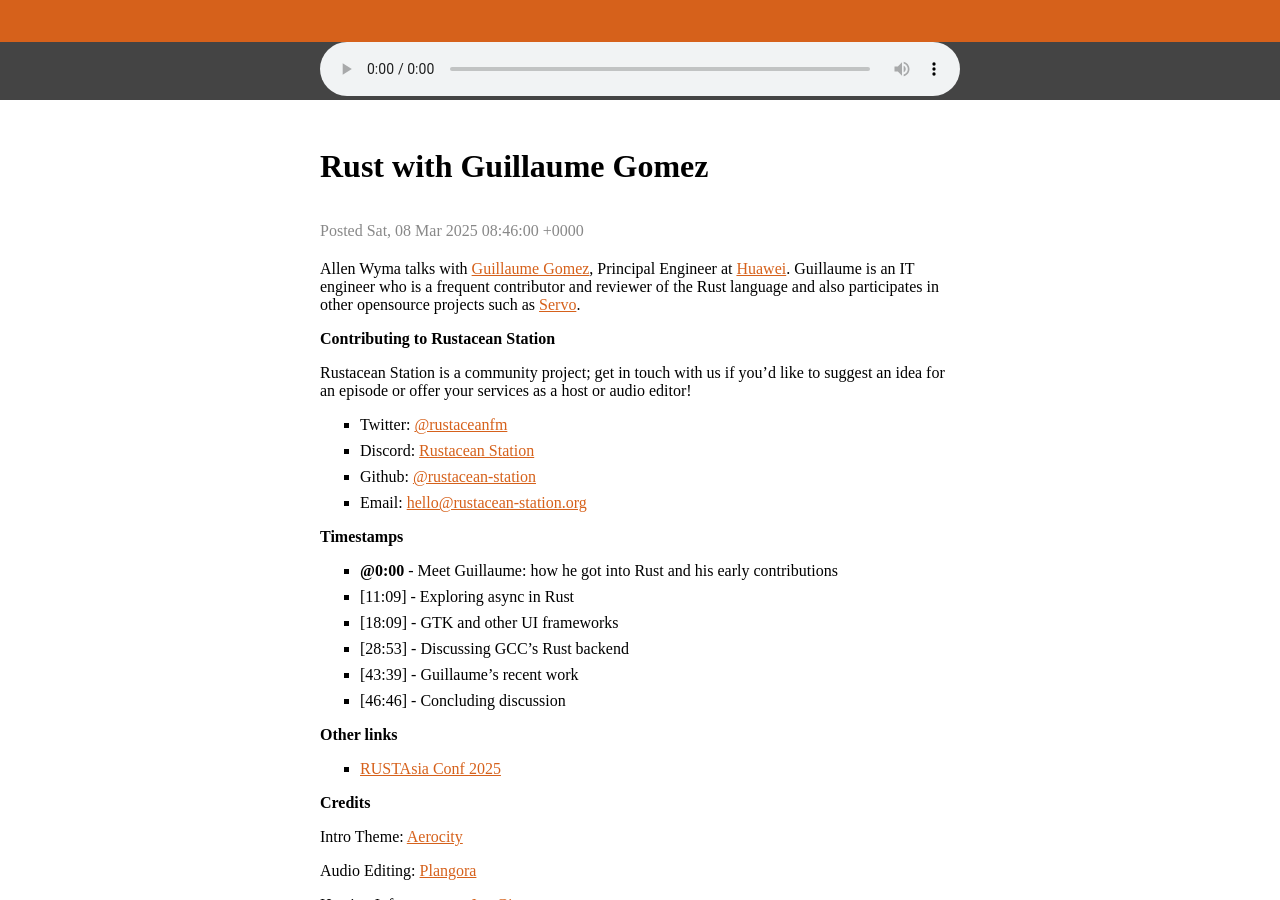
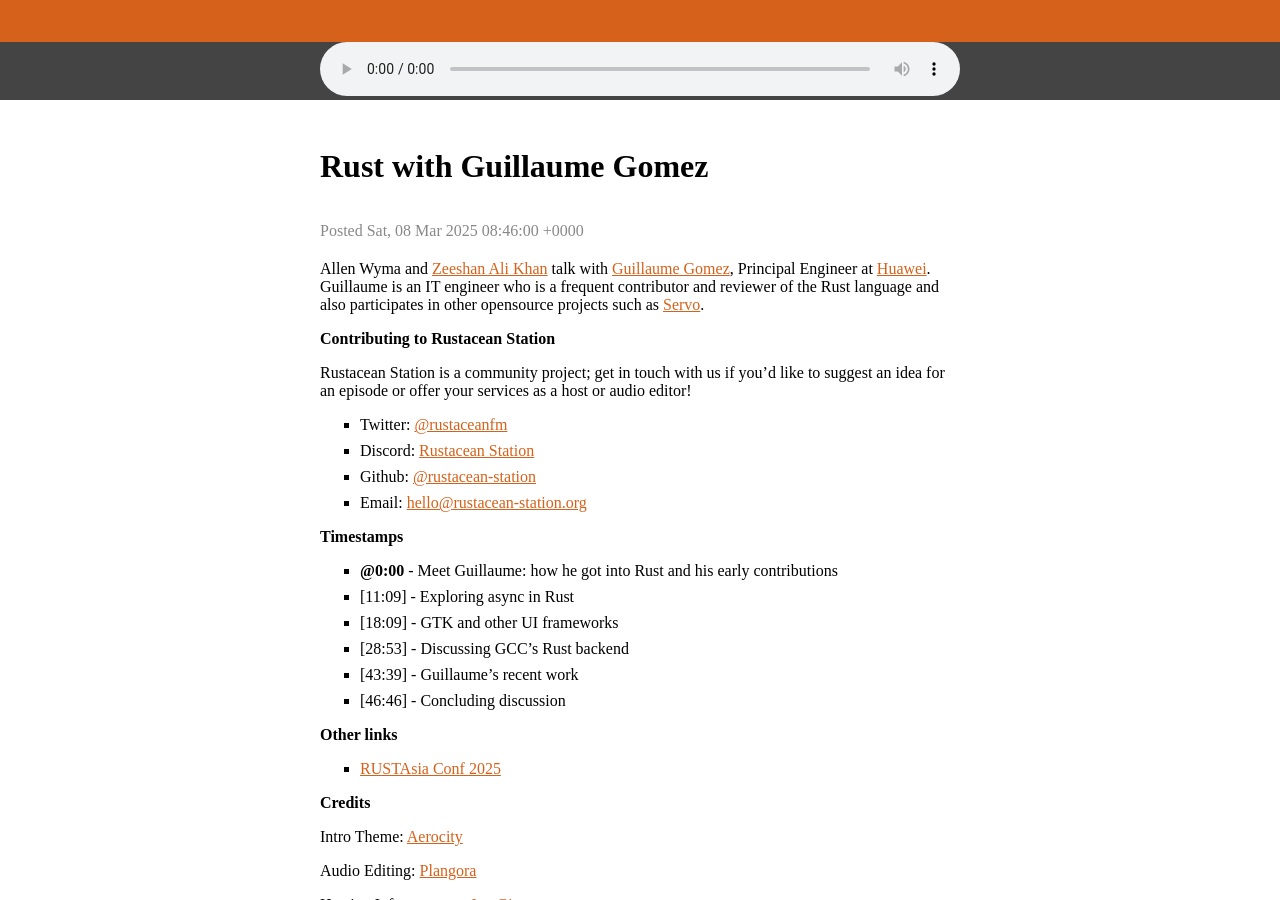
Before and after one commit to rustacean-station/rustacean-station.org, a Jekyll site: the page built from _episodes/interviews/2025-03-08-guillaume-gomez.md, in a window 1280 px wide and 900 px high, scrolled down 403 px. Built offline with Jekyll 4.4.1, drawn with Linux system fonts in a browser that asks for light colours.

Commit message:
add missing host info (#294)
Co-authored-by: Allen Wyma <>

```diff
--- a/_episodes/interviews/2025-03-08-guillaume-gomez.md
+++ b/_episodes/interviews/2025-03-08-guillaume-gomez.md
@@ -6,7 +6,7 @@
 length: "73251810"
 #reddit: (leave blank on initial publish, amend with link and uncomment this line after Reddit thread has been posted)
 ---
-Allen Wyma talks with [Guillaume Gomez](https://guillaume-gomez.fr/), Principal Engineer at [Huawei](https://www.huawei.com/). Guillaume is an IT engineer who is a frequent contributor and reviewer of the Rust language and also participates in other opensource projects such as [Servo](https://github.com/servo/servo).
+Allen Wyma and [Zeeshan Ali Khan](https://toot.cat/@zeenix) talk with [Guillaume Gomez](https://guillaume-gomez.fr/), Principal Engineer at [Huawei](https://www.huawei.com/). Guillaume is an IT engineer who is a frequent contributor and reviewer of the Rust language and also participates in other opensource projects such as [Servo](https://github.com/servo/servo).
 
 ## Contributing to Rustacean Station
 
@@ -37,4 +37,4 @@
 
 Show Notes: [Plangora](https://twitter.com/plangora)
 
-Hosts: [Allen Wyma](https://twitter.com/allenwyma)
+Hosts: [Allen Wyma](https://twitter.com/allenwyma) and [Zeeshan Ali Khan](https://toot.cat/@zeenix)
```
